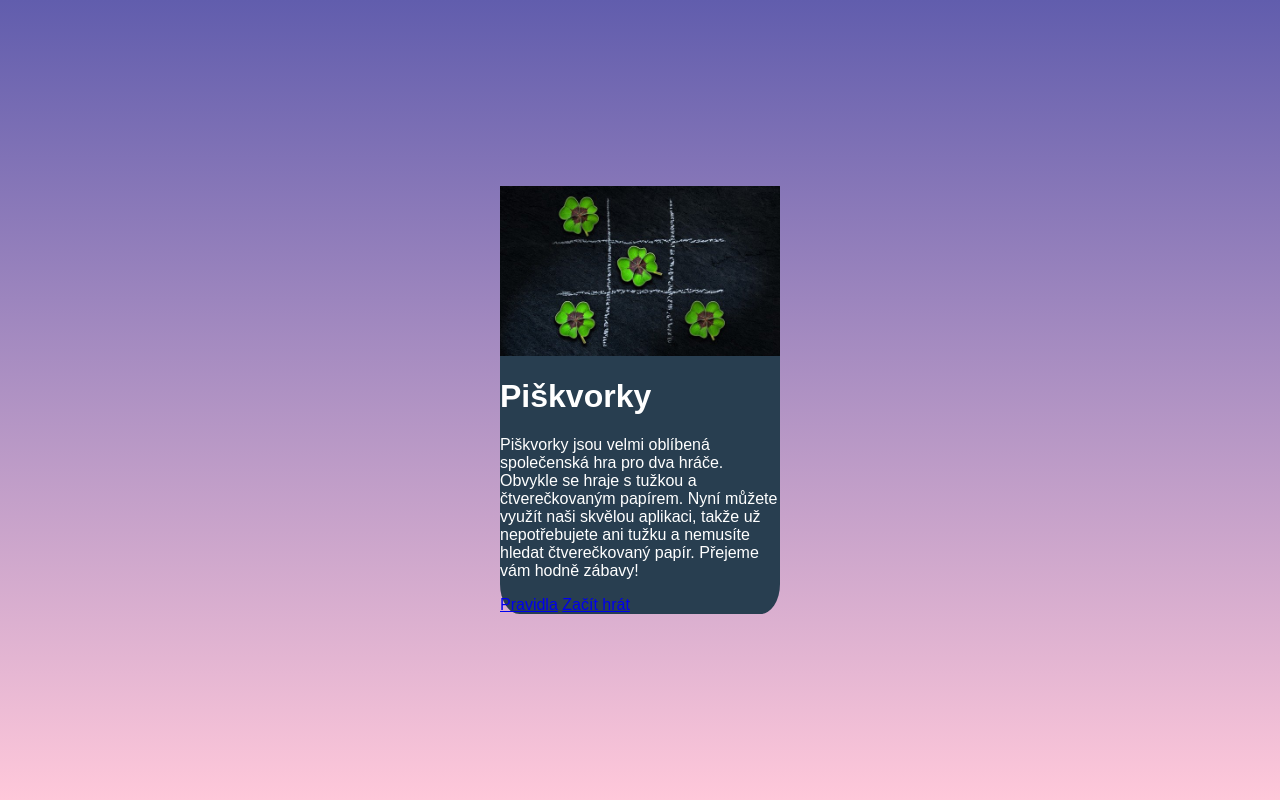
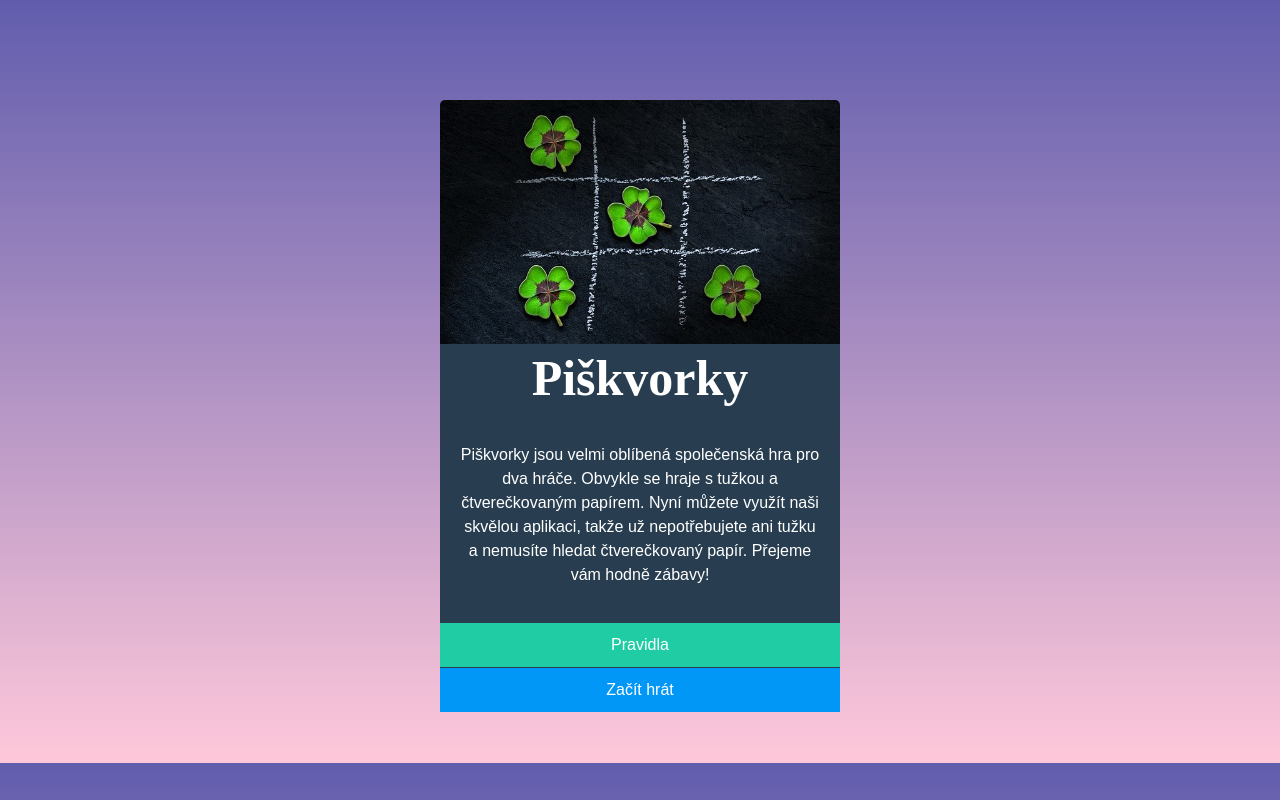
Before and after one commit to veronikavladova/piskvorky, a plain HTML site: page index.html in a window 1280 px wide. Drawn offline with Linux system fonts and the light colour scheme.

Commit message:
css uprava

```diff
--- a/styly.css
+++ b/styly.css
@@ -1,80 +1,72 @@
-@font-face {
-    font-family: 'Lobster';
-    src: url('fonts/Lobster-Regular.ttf') format('truetype');
-    font-weight: normal;
-    font-style: normal;
+body {
+    background: linear-gradient(#615dad, #ffc8da);
+    height: 100%;
   }
 
-body, html {
-    margin: 0;
-    padding: 0px;
-    font-family: 'Arial', sans-serif;
-    background: linear-gradient(to bottom, #615dad, #ffc8da); /* farba pozadia */
-    height: 100vh;
-    display: flex;
-    align-items: center;
-    justify-content: center;
+  h1 {
+    font-family: "Lobster";
+    text-align: center;
+    font-size: 50px;
+    margin: 5px;
+    color: #ffffff
+  }
+
+  p {
+    font-family: Arial, Helvetica, sans-serif;
+    color: #ffffff;
+    background-color: #283e50;
+    padding: 20px;
+    line-height: 1.5;
+    text-align: center;
+    }
+
+  a {
+    font-family: Arial, Helvetica, sans-serif;
+    color: #ffffff;
+    text-decoration: none;
   }
 
   .container {
-    width: 70%;
+    display: flex;
+    margin: 100px auto;
     max-width: 400px;
-    border-radius: 7%;
-    background-color: #283e50;
-    margin: 0px;
-    padding: 0px;
-    color: #ffffff; /* farba text*/
-    display: flex;
-    flex-direction: column;}
-
-
-.header h1 {
-    font-family: 'Lobster', cursive;
-    margin: 0px;
-    text-align: center;
-    font-size: 36px;
+    flex-direction: column;
   }
 
-.game-image {
+  img {
     width: 100%;
-    height: 200px;
-    background: url('uvodni.jpg') no-repeat center center;
-    background-size: cover;
-    margin-top: 0;
-    margin-bottom: 20px;
-    border-top-left-radius: 7px;
-    border-top-right-radius: 7px
+    display: block;
+    border-radius: 5px 5px 0px 0px;
   }
 
-
-.intro {
-    padding: 10px;
-    font-size: 16px;
-    text-align: center;
-    margin-bottom: 20px;
+  .container-main {
+    background-color: #283e50;
   }
 
-.footer a .rules, .footer a .start-game {
-    padding: 10px 20px;
-    color: #ffffff;
-    background-color: #1fcca4;
-    border: none;
-    cursor: pointer;
-    transition: background-color 0.3s ease;
-    font-size: 18px;
+  .container-buttons {
+    font-family: Arial, Helvetica, sans-serif;
+    display: flex;
+    flex-direction: column;
+    line-height: 1.5;
     text-align: center;
-    display: block;
-    width: 100%;
-}
-.footer a.rules-link:hover .rules,
-.footer a.start-game-link:hover .start-game {
-    background-color: #1cbb96;
+    height: 40px;
   }
 
-.footer a.start-game-link .start-game {
-    background-color: #0197f6;
+  .container-buttons_rules {
+    background: #1fcca4;
+    padding: 10px;
+    border-bottom: 1px solid #283e50;
   }
 
-.footer a.start-game-link:hover .start-game {
-    background-color: #0090e9;
+  .container-buttons_play {
+    background: #0197f6;
+    padding: 10px;
   }
+
+  .container-buttons_rules:hover {
+    background: #1cbb96;
+  }
+
+  .container-buttons_play:hover {
+    background: #0090e9;
+  }
```
Lines whose indentation alone changed are shown as unchanged.
